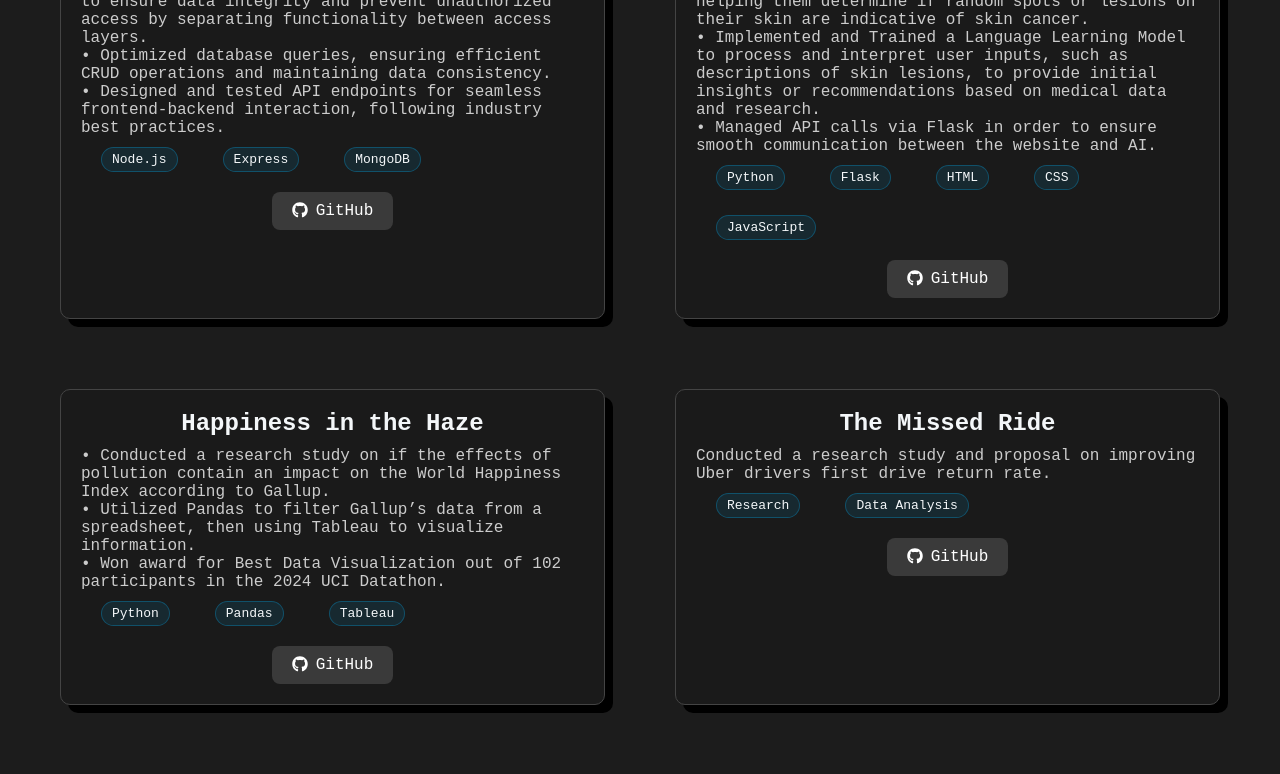
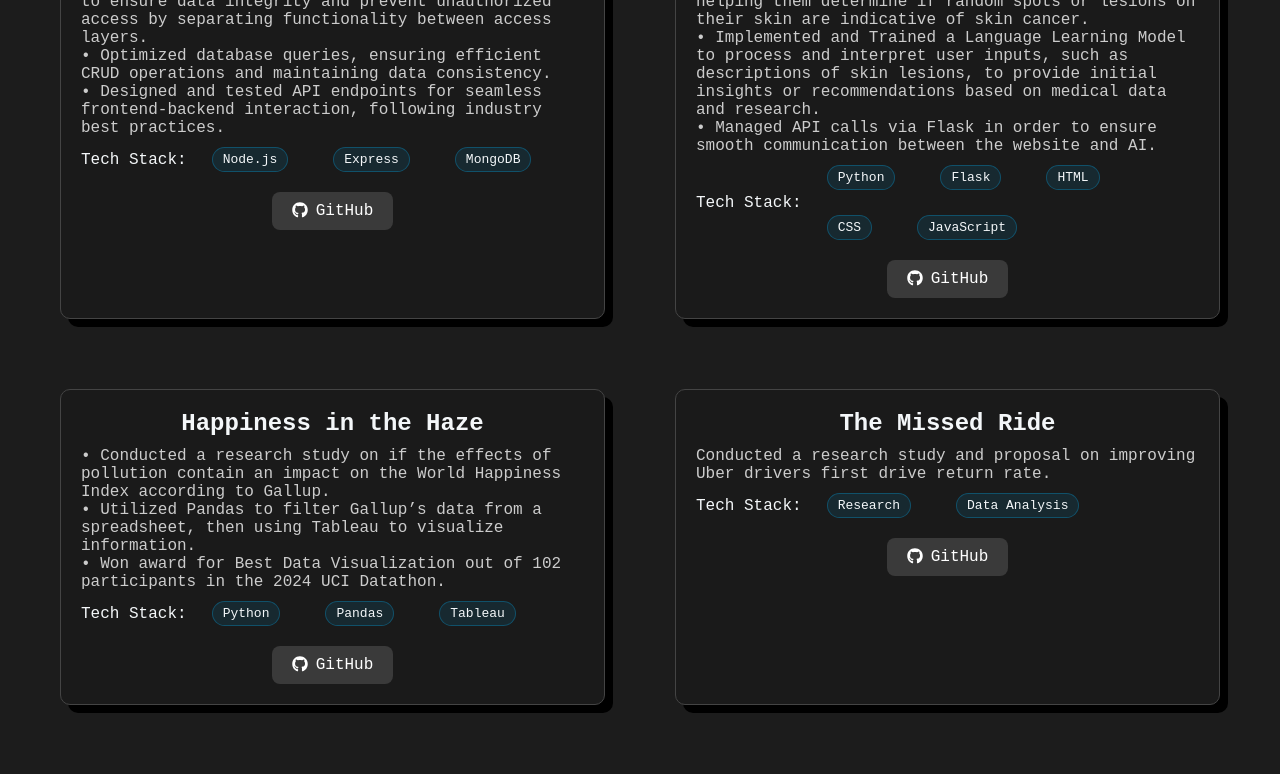
Before and after one commit to aldriechV/Portfolio, a React (Vite) app: page / in a window 1280 px wide. Shown: the part 980-1754 px from the top of the page. Built offline with nearby package versions, Linux system fonts and the light colour scheme.

Commit message:
Tech Stack

```diff
--- a/src/components/ProjectCards/Card.css
+++ b/src/components/ProjectCards/Card.css
@@ -55,6 +55,16 @@
   justify-content: center; /* center horizontally inside card */
 }
 
+
+/* Tech Stack area/section */
+
+.card-stack {
+  display: flex;
+  align-items: center;
+  flex-wrap: wrap;
+  gap: 5px;
+}
+
 .card-tags {
   display: flex;
   flex-wrap: wrap;
--- a/src/components/ProjectCards/Card.jsx
+++ b/src/components/ProjectCards/Card.jsx
@@ -19,11 +19,14 @@ const Card = (button) => {
 
                 {/* Tech stack spot goes here */}
                 {techStack.length > 0 && (
-                    <ul className="card-tags">
-                        {techStack.map((tech) => (
-                        <li key={tech} className="card-tag">{tech}</li>
-                        ))}
-                    </ul>
+                    <div className="card-stack">
+                        <span className="card-stack-label">Tech Stack:</span>
+                        <ul className="card-tags">
+                            {techStack.map((tech) => (
+                            <li key={tech} className="card-tag">{tech}</li>
+                            ))}
+                        </ul>
+                    </div>
                 )}
 
                 <div className ="button-container">
```
